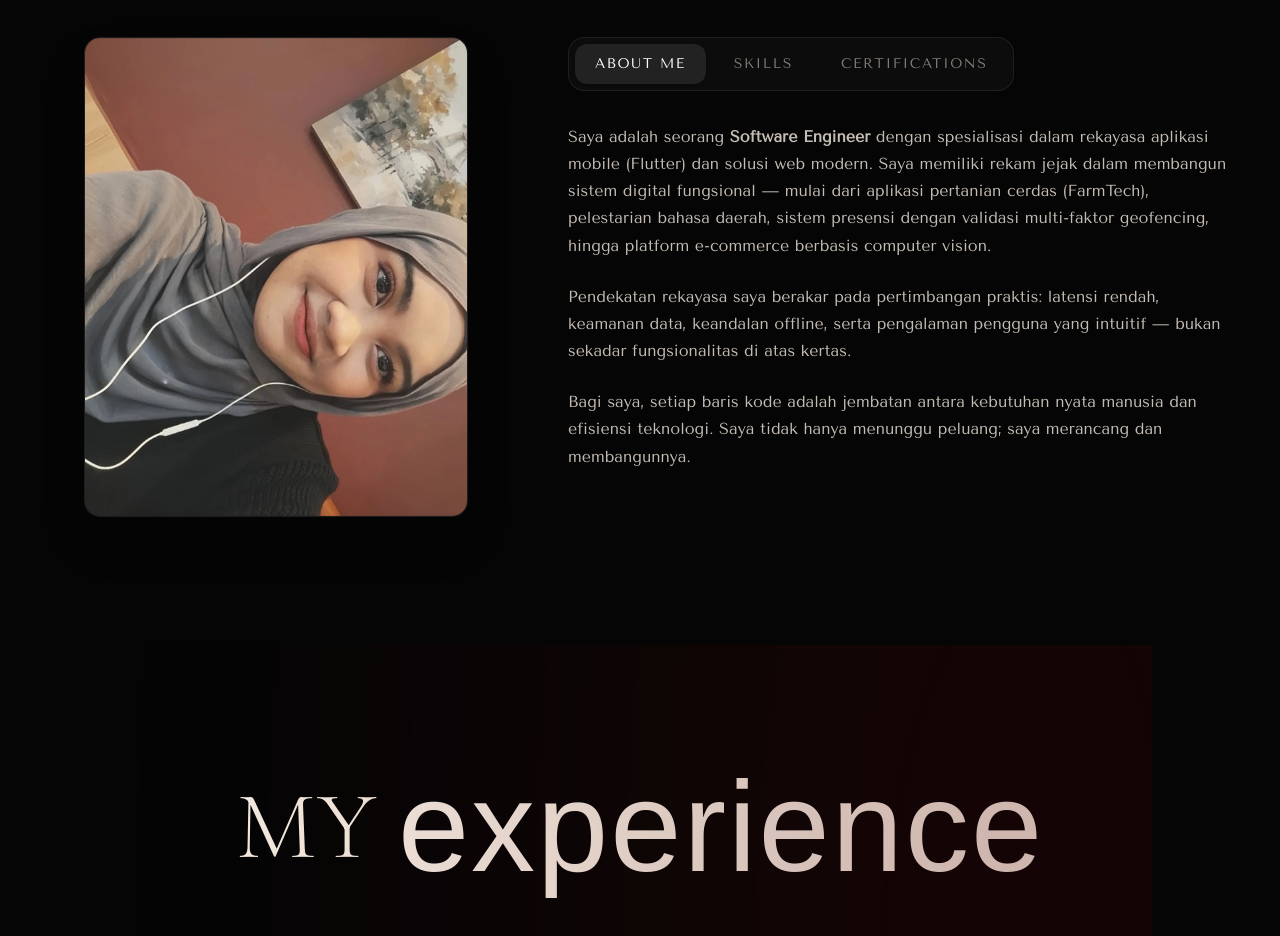
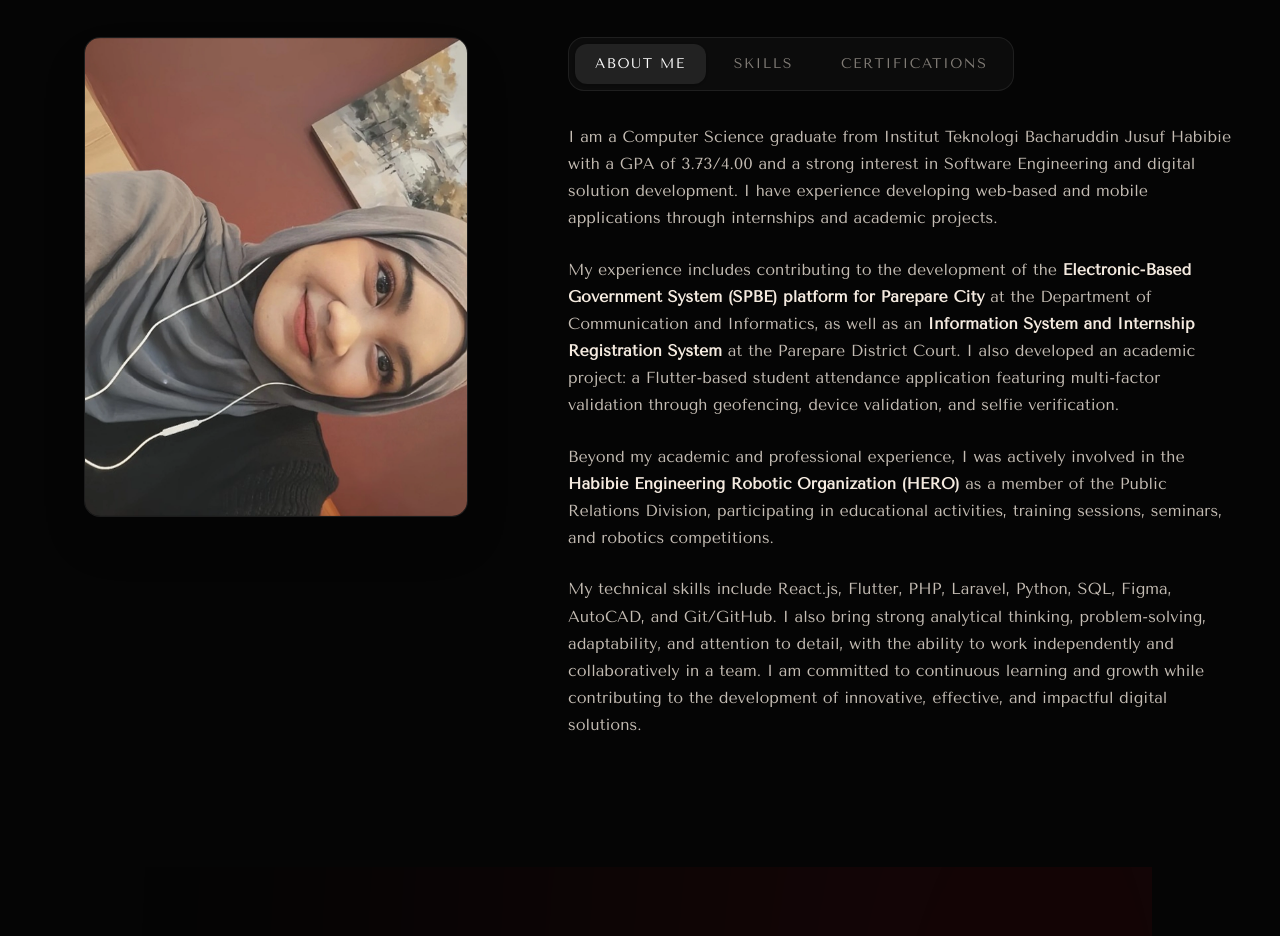
Before and after one commit to sphiranmlika/portfolio, a Next.js app: page / in a window 1280 px wide. Shown: the part 1080-2016 px from the top of the page. Built offline with nearby package versions, Linux system fonts and the light colour scheme; a web font is replaced by a local one.

Commit message:
feat(about): update About Me text to provided English biography

```diff
--- a/components/sections/About.tsx
+++ b/components/sections/About.tsx
@@ -126,21 +126,16 @@ export function About({ activeTab: controlledTab, onTabChange }: AboutProps) {
           {currentTab === "about" && (
             <div className="space-y-6 text-[#f5ebe0]/80 normal-text text-sm sm:text-base leading-relaxed animate-fadeIn">
               <p>
-                Saya adalah seorang <strong>Software Engineer</strong> dengan spesialisasi
-                dalam rekayasa aplikasi mobile (Flutter) dan solusi web modern. Saya memiliki
-                rekam jejak dalam membangun sistem digital fungsional — mulai dari aplikasi
-                pertanian cerdas (FarmTech), pelestarian bahasa daerah, sistem presensi dengan
-                validasi multi-faktor geofencing, hingga platform e-commerce berbasis computer vision.
+                I am a Computer Science graduate from Institut Teknologi Bacharuddin Jusuf Habibie with a GPA of 3.73/4.00 and a strong interest in Software Engineering and digital solution development. I have experience developing web-based and mobile applications through internships and academic projects.
               </p>
               <p>
-                Pendekatan rekayasa saya berakar pada pertimbangan praktis: latensi rendah,
-                keamanan data, keandalan offline, serta pengalaman pengguna yang intuitif — bukan
-                sekadar fungsionalitas di atas kertas.
+                My experience includes contributing to the development of the <strong className="text-[#f5ebe0]">Electronic-Based Government System (SPBE) platform for Parepare City</strong> at the Department of Communication and Informatics, as well as an <strong className="text-[#f5ebe0]">Information System and Internship Registration System</strong> at the Parepare District Court. I also developed an academic project: a Flutter-based student attendance application featuring multi-factor validation through geofencing, device validation, and selfie verification.
               </p>
               <p>
-                Bagi saya, setiap baris kode adalah jembatan antara kebutuhan nyata manusia
-                dan efisiensi teknologi. Saya tidak hanya menunggu peluang; saya merancang dan
-                membangunnya.
+                Beyond my academic and professional experience, I was actively involved in the <strong className="text-[#f5ebe0]">Habibie Engineering Robotic Organization (HERO)</strong> as a member of the Public Relations Division, participating in educational activities, training sessions, seminars, and robotics competitions.
+              </p>
+              <p>
+                My technical skills include React.js, Flutter, PHP, Laravel, Python, SQL, Figma, AutoCAD, and Git/GitHub. I also bring strong analytical thinking, problem-solving, adaptability, and attention to detail, with the ability to work independently and collaboratively in a team. I am committed to continuous learning and growth while contributing to the development of innovative, effective, and impactful digital solutions.
               </p>
             </div>
           )}
--- a/data/personal.ts
+++ b/data/personal.ts
@@ -6,11 +6,12 @@ export const personalInfo: PersonalInfo = {
   title: "Software Engineer",
   tagline: "Software Engineer yang berfokus pada Mobile Development (Flutter), Modern Frontend, dan solusi cerdas berbasis AI.",
   shortBio:
-    "Software Engineer lulusan S1 Ilmu Komputer Institut Teknologi Bacharuddin Jusuf Habibie (IPK 3.73/4.00) dengan fokus pada rekayasa aplikasi mobile (Flutter), arsitektur web modern (React, Laravel, Next.js), serta pipeline data dan AI.",
+    "Computer Science graduate from Institut Teknologi Bacharuddin Jusuf Habibie (GPA 3.73/4.00) with a strong interest in Software Engineering and digital solution development across mobile and modern web technologies.",
   fullBio: [
-    "Saya adalah seorang Software Engineer lulusan S1 Ilmu Komputer dari Institut Teknologi Bacharuddin Jusuf Habibie (ITH) dengan IPK 3,73/4,00 dan fokus utama pada Software Engineering. Memiliki pengalaman mendalam dalam pengembangan aplikasi web dan mobile melalui program magang dan proyek pengembangan sistem produksi.",
-    "Pengalaman profesional saya mencakup peran sebagai Junior Mobile Developer di OgiTech (mengembangkan aplikasi FarmTech OgiFarm dan teknologi pelestarian bahasa daerah Ogi'E), Data Analyst di Kantor Cabang Bulog Kota Parepare, Full Stack Developer & IT Support di Pengadilan Negeri Kota Parepare (merancang Sistem Informasi dan Pendaftaran Magang), serta Full Stack Developer di Diskominfo Kota Parepare (mengembangkan SPBE dengan React, Tailwind CSS, dan Laravel 12).",
-    "Saya berpengalaman menggunakan Flutter, Dart, React.js, PHP, Laravel, Python, OpenCV, dan MySQL dalam pengembangan solusi perangkat lunak. Terbiasa dengan arsitektur bersih, version control Git/GitHub, dan perancangan antarmuka berpusat pada pengguna menggunakan Figma.",
+    "I am a Computer Science graduate from Institut Teknologi Bacharuddin Jusuf Habibie with a GPA of 3.73/4.00 and a strong interest in Software Engineering and digital solution development. I have experience developing web-based and mobile applications through internships and academic projects.",
+    "My experience includes contributing to the development of the Electronic-Based Government System (SPBE) platform for Parepare City at the Department of Communication and Informatics, as well as an Information System and Internship Registration System at the Parepare District Court. I also developed an academic project: a Flutter-based student attendance application featuring multi-factor validation through geofencing, device validation, and selfie verification.",
+    "Beyond my academic and professional experience, I was actively involved in the Habibie Engineering Robotic Organization (HERO) as a member of the Public Relations Division, participating in educational activities, training sessions, seminars, and robotics competitions.",
+    "My technical skills include React.js, Flutter, PHP, Laravel, Python, SQL, Figma, AutoCAD, and Git/GitHub. I also bring strong analytical thinking, problem-solving, adaptability, and attention to detail, with the ability to work independently and collaboratively in a team. I am committed to continuous learning and growth while contributing to the development of innovative, effective, and impactful digital solutions.",
   ],
   developmentPhilosophy: [
     {
```
